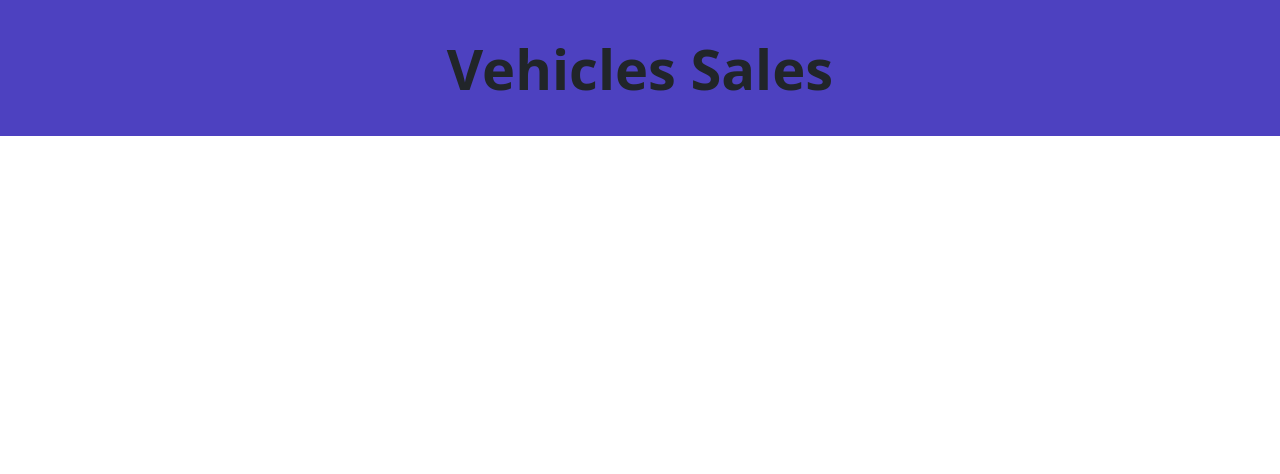
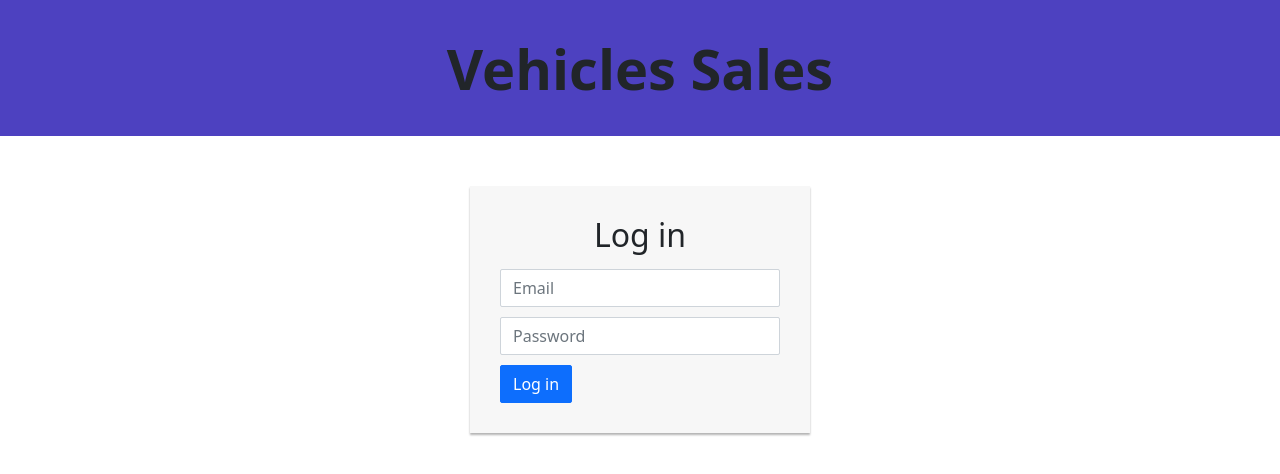
Before and after one commit to natansouza2010/pw4-front, a React (Create React App) app: page /login in a window 1280 px wide. Before the commit this address had no page. Shown: the top 474 px of the page. Built offline with nearby package versions, Linux system fonts and the light colour scheme.

Commit message:
Integracao Api, autenticacao

```diff
--- a/src/components/App.jsx
+++ /dev/null
@@ -1,5 +0,0 @@
-export const App = () => {
-
-
-    return (<div><h1> Hello World</h1></div>)
-}
--- a/src/index.tsx
+++ b/src/index.tsx
@@ -6,12 +6,33 @@ import 'bootstrap/dist/css/bootstrap.min.css';
 import {
   BrowserRouter,
   Routes,
-  Route
+  Route,
+  Link,
+  useNavigate,
+  useLocation,
+  Navigate,
+  Outlet
+
 } from "react-router-dom";
+
+
 import { Home } from './pages/Home/Home';
 import { Form } from './pages/Form/Form';
 import { Header } from './components/Header/Header';
+import { Login } from './pages/Login/Login';
+import {isAuthenticated} from './services/auth';
 
+function RequireAuth({ children }: { children: JSX.Element }) {
+  let auth = isAuthenticated()
+  let location = useLocation();
+
+  if (!auth) {
+
+    return <Navigate to="/login" state={{ from: location }} replace />;
+  }
+
+  return children;
+}
 
 
 
@@ -21,9 +42,19 @@ ReactDOM.render(
   <Routes>
     <Route path="/" element={<Home/>} />
     <Route path="/veiculos/edit">
-      <Route path=":id" element={<Form />} />
+      <Route path=":id" element={
+              <RequireAuth>
+                <Form />
+              </RequireAuth>
+
+      } />
     </Route>
-    <Route path="/veiculos/add" element={<Form />}/>
+    <Route path="/veiculos/add" element={
+        <RequireAuth>
+            <Form />
+        </RequireAuth>
+    }/>
+    <Route path="/login" element={<Login/>} />
   </Routes>
 </BrowserRouter>,
   document.getElementById('root')
--- /dev/null
+++ b/src/pages/Login/Login.tsx
@@ -0,0 +1,52 @@
+
+import {api} from '../../services/api';
+import { useState } from 'react';
+import {login} from '../../services/auth';
+import './index.scss';
+import { useNavigate } from "react-router-dom";
+
+export const Login = () =>{
+
+    const navigate = useNavigate();
+
+
+    const [email, setEmail] = useState('');
+    const [password, setPassword] = useState('');
+
+
+    const LogIn = (event:any) => {
+        event.preventDefault();
+        const data= {
+            email : email,
+            password : password,
+        }
+        api.post("/user/login",data).then(response =>{
+            if(response.data){
+                login(response.data);
+
+                navigate('/');
+            }
+        })
+    }
+
+
+    return (
+        <div className="login-form">
+            <form className="form">
+                <div className="container-Form">
+                    <h2 className="text-center">Log in</h2>
+                    <div className="form-group">
+                        <input type="text" className="form-control" placeholder="Email" onChange={(e)=>{setEmail(e.target.value)}} required />
+                    </div>
+                    <div className="form-group">
+                        <input type="password" className="form-control" placeholder="Password" onChange={(e)=>{setPassword(e.target.value)}} required/>
+                    </div>
+                    <div className="form-group">
+                        <button type="submit" onClick={LogIn} className="btn btn-primary btn-block">Log in</button>
+                    </div>
+                </div>
+
+            </form>
+    </div>
+    );
+}
--- /dev/null
+++ b/src/pages/Login/index.scss
@@ -0,0 +1,24 @@
+
+
+.login-form {
+    width: 340px;
+    margin: 50px auto;
+  	font-size: 15px;
+}
+.login-form form {
+    margin-bottom: 15px;
+    background: #f7f7f7;
+    box-shadow: 0px 2px 2px rgba(0, 0, 0, 0.3);
+    padding: 30px;
+}
+.login-form h2 {
+    margin: 0 0 15px;
+}
+.form-control, .btn {
+    margin-top:10px;
+    min-height: 38px;
+    border-radius: 2px;
+}
+.btn {
+    justify-content:center;
+}
--- a/src/services/api.ts
+++ b/src/services/api.ts
@@ -1,5 +1,20 @@
 import axios from 'axios';
-
+import {getToken} from './auth';
 export const api = axios.create({
     baseURL: 'http://localhost:8086/api'
 })
+
+
+
+api.interceptors.request.use(async config => {
+        const token = getToken();
+        if (token) {
+        config.headers = {
+            'Authorization': token,
+        }
+        }
+        return config;
+    },error => {
+        Promise.reject(error)
+    }
+);
--- /dev/null
+++ b/src/services/auth.ts
@@ -0,0 +1,10 @@
+
+export const TOKEN_KEY = "JWT_TOKEN"
+
+export const isAuthenticated = () => localStorage.getItem(TOKEN_KEY) !== null;
+
+export const getToken = () => localStorage.getItem(TOKEN_KEY);
+
+export const login = (token:string) => {
+    localStorage.setItem(TOKEN_KEY, token);
+};
```
Also changed, not shown: 1 other file (tests, documents, lock files or other folders).
